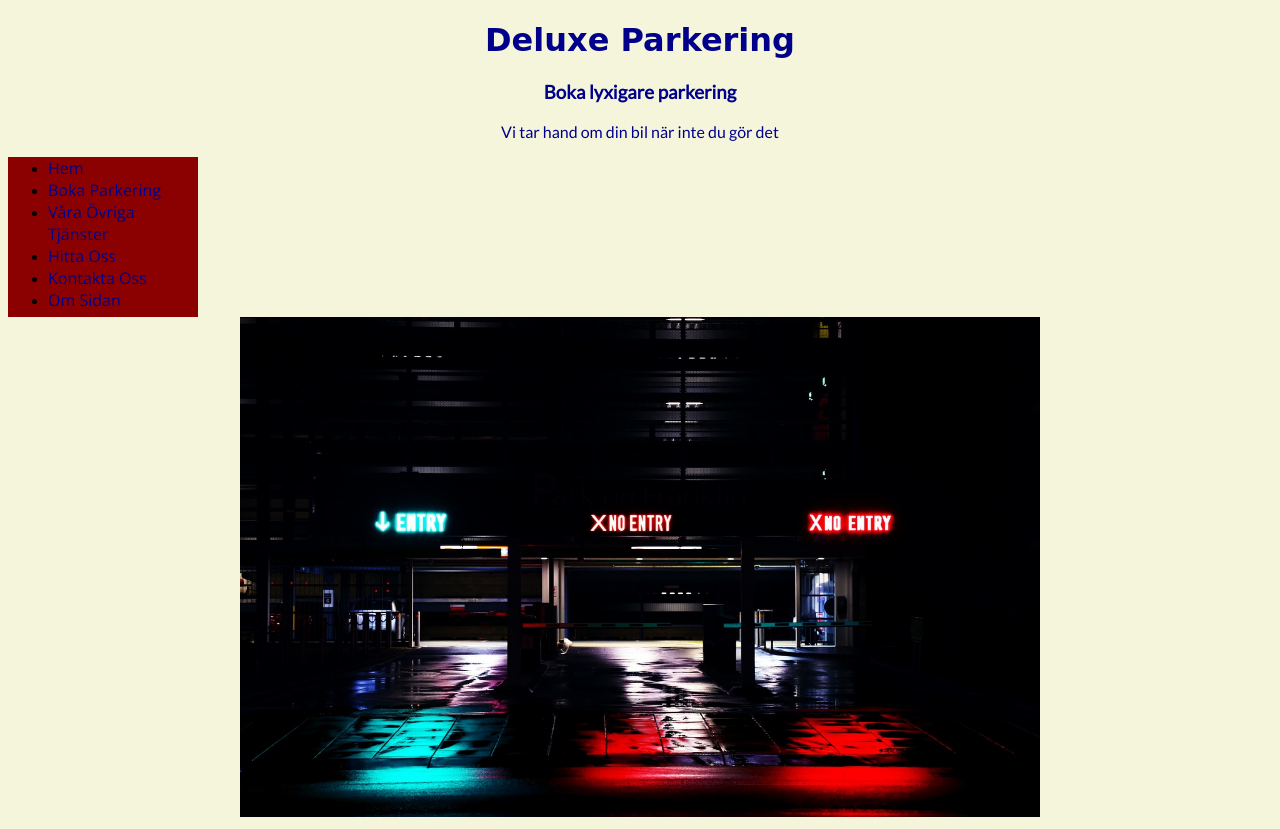
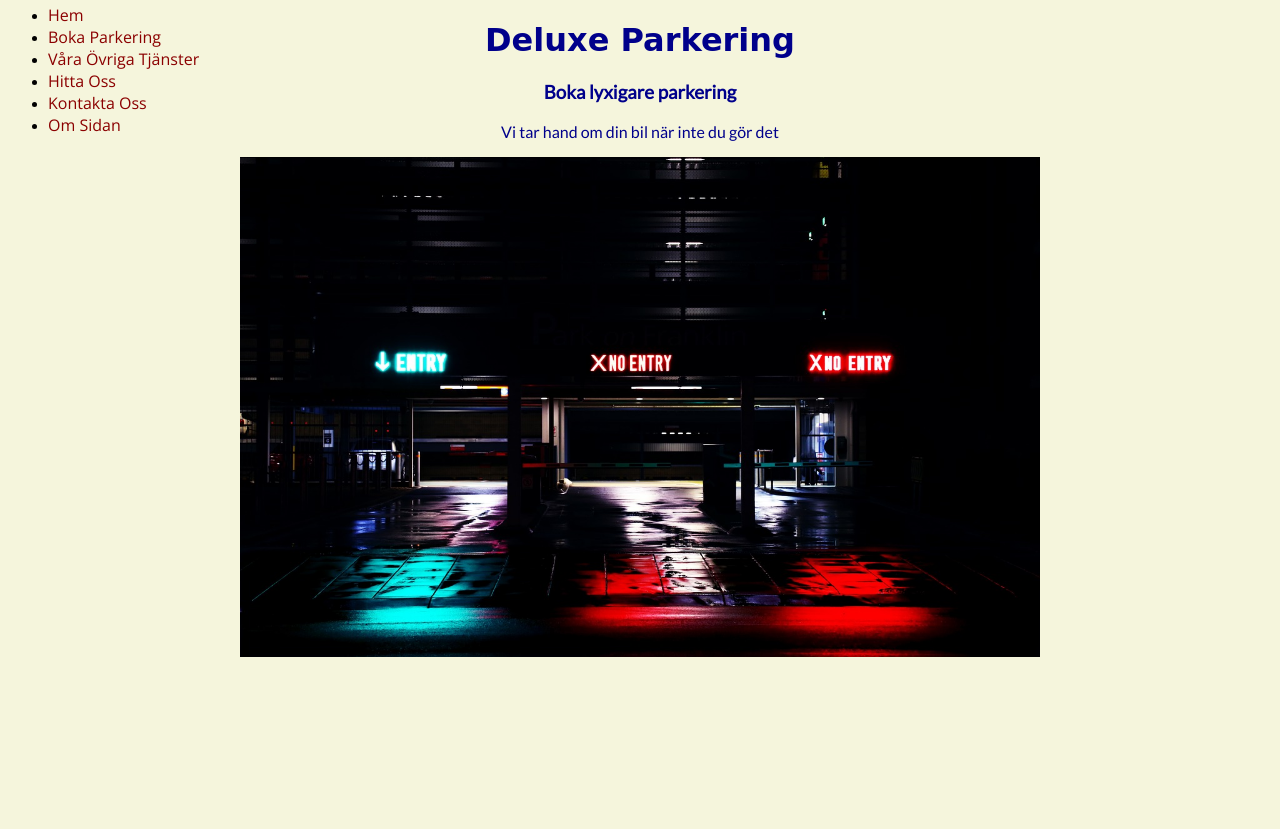
Before and after one commit to Mitterathod/Deluxe-parkering, a plain HTML site: page index.html in a window 1280 px wide. After the commit the page ends 800 px from the top, so only its background shows below. Drawn offline with nearby package versions, Linux system fonts and the light colour scheme; a web font is replaced by a local one.

Commit message:
w3c korrigering

```diff
--- a/index.html
+++ b/index.html
@@ -26,7 +26,7 @@
                         </div>
 
                 <nav>
-
+                    <div>
                     <ul>
                         <li><a href="index.html">Hem</a></li>
                         <li><a href="boka.html">Boka Parkering</a></li>
@@ -36,6 +36,7 @@
                         <li><a href="omoss.html">Om Sidan</a></li>
 
                     </ul>
+                </div>
                 </nav>
             </header>
 
--- a/maindesign.css/design.css
+++ b/maindesign.css/design.css
@@ -17,12 +17,12 @@ body {background-color: beige;}
 h1 {color: darkblue; font-family: 'Chilanka', cursive;}
 h3 {color: darkblue; font-family: 'Lato', sans-serif;}
 
-nav {background-color: darkred;
-width: 15%; height: 20vh}
+nav {background-color: beige;
+width: 15%; height: 20vh; position: fixed; top: 0px}
 
 nav ul li a {
     text-decoration: none;
-    color: darkblue;
+    color: darkred;
     font-family: 'Open Sans', sans-serif;
 
 }
```
Also changed, not shown: boka.html (+1 -1 lines), hitta.html (+1 -0 lines), kontakt.html (+3 -0 lines), ovriga.html (+1 -1 lines).
